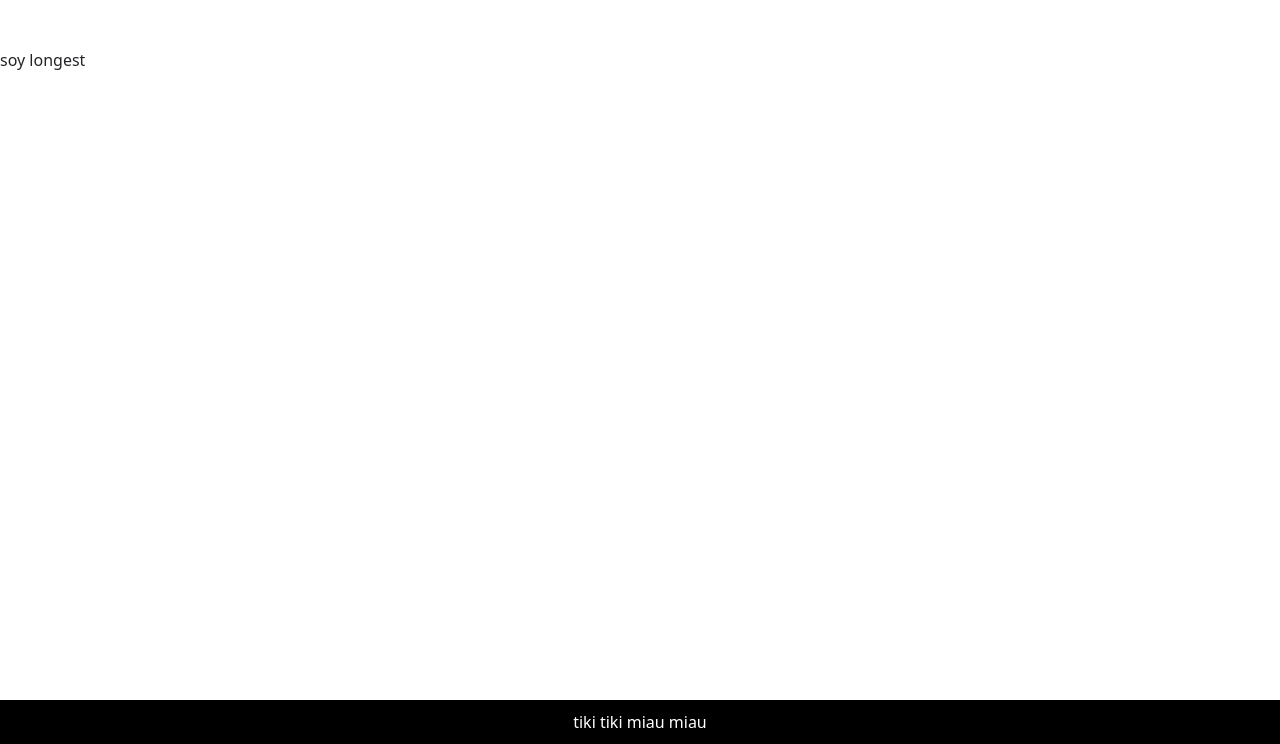
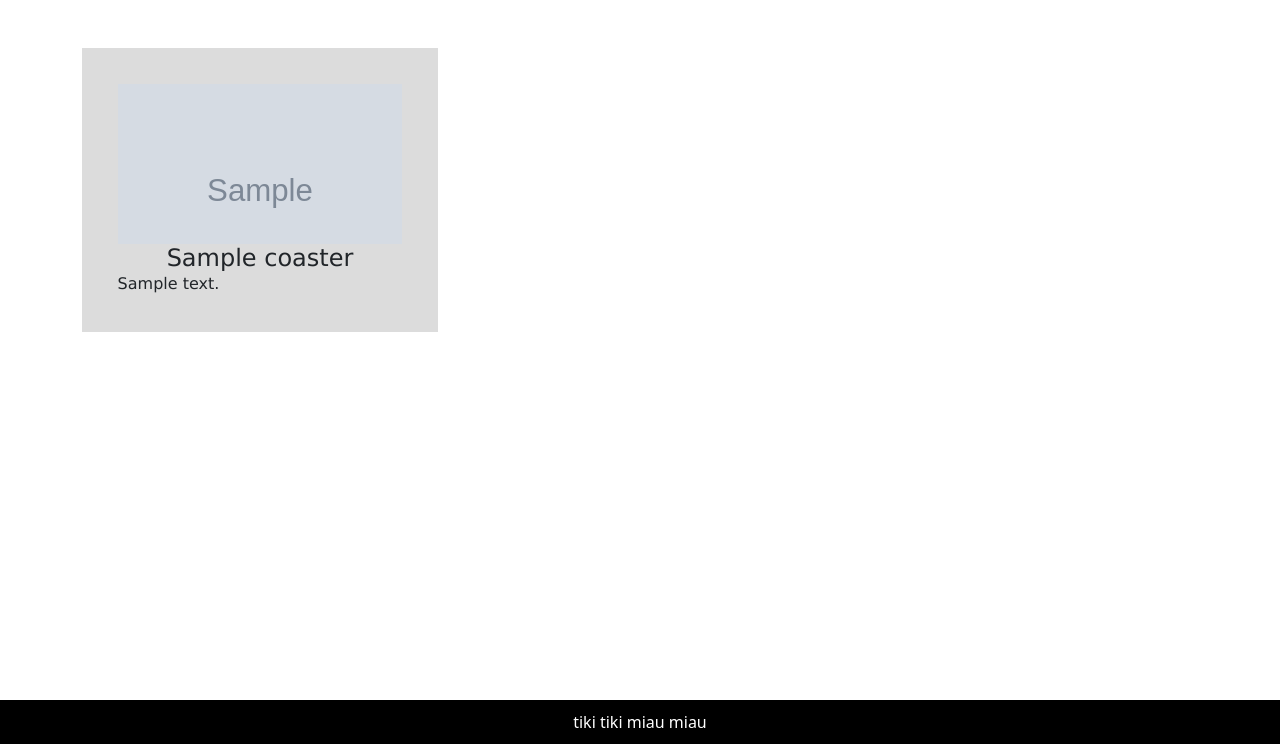
Before and after one commit to ta-web-mad/lab-express-basic-MVC, a Node server app: page /longest in a window 1280 px wide. Shown: the part 56-800 px from the top of the page. Run offline with Node 20, Linux system fonts and the light colour scheme; tables that the repository leaves empty hold one stand-in row (values such as "Sample post"); grey boxes marked "Sample" are stand-in pictures; some libraries are stand-ins or nearby versions.

Commit message:
finish lab

```diff
--- a/server.js
+++ b/server.js
@@ -38,10 +38,22 @@ app.get('/coasters-gallery', (req, res) => {
 
 
 app.get('/longest', (req, res) => {
-    res.render('longest-page')
+
+    Coaster
+        .find({ length: { $gte: 1000 } })
+        .then(allCoasters => {
+            res.render('longest-page', { coasters: allCoasters })
+        })
+        .catch(err => console.log(err))
 })
 
 app.get('/craziest', (req, res) => {
-    res.render('craziest-page')
+    Coaster
+        .find({ inversions: { $gte: 3 } })
+        .then(allCoasters => {
+            res.render('craziest-page', { coasters: allCoasters })
+        })
+        .catch(err => console.log(err))
 })
+
 app.listen(5005, () => console.log('SERVIDOR LEVANTADO EN 5005'))
--- a/views/longest-page.hbs
+++ b/views/longest-page.hbs
@@ -1 +1,15 @@
-<p>soy longest</p>
+<div class="container">
+    <div class="row">
+        {{#each coasters}}
+        <div class="col-md-4">
+            <article class="card-group">
+                <img src="{{imageUrl}}" class="card-img-top">
+                <div class="card-body">
+                    <h5 class="card-title">{{title}}</h5>
+                    <p class="card-text">{{description}}</p>
+                </div>
+            </article>
+        </div>
+        {{/each}}
+    </div>
+</div>
```
Also changed, not shown: views/craziest-page.hbs (+15 -1 lines).
